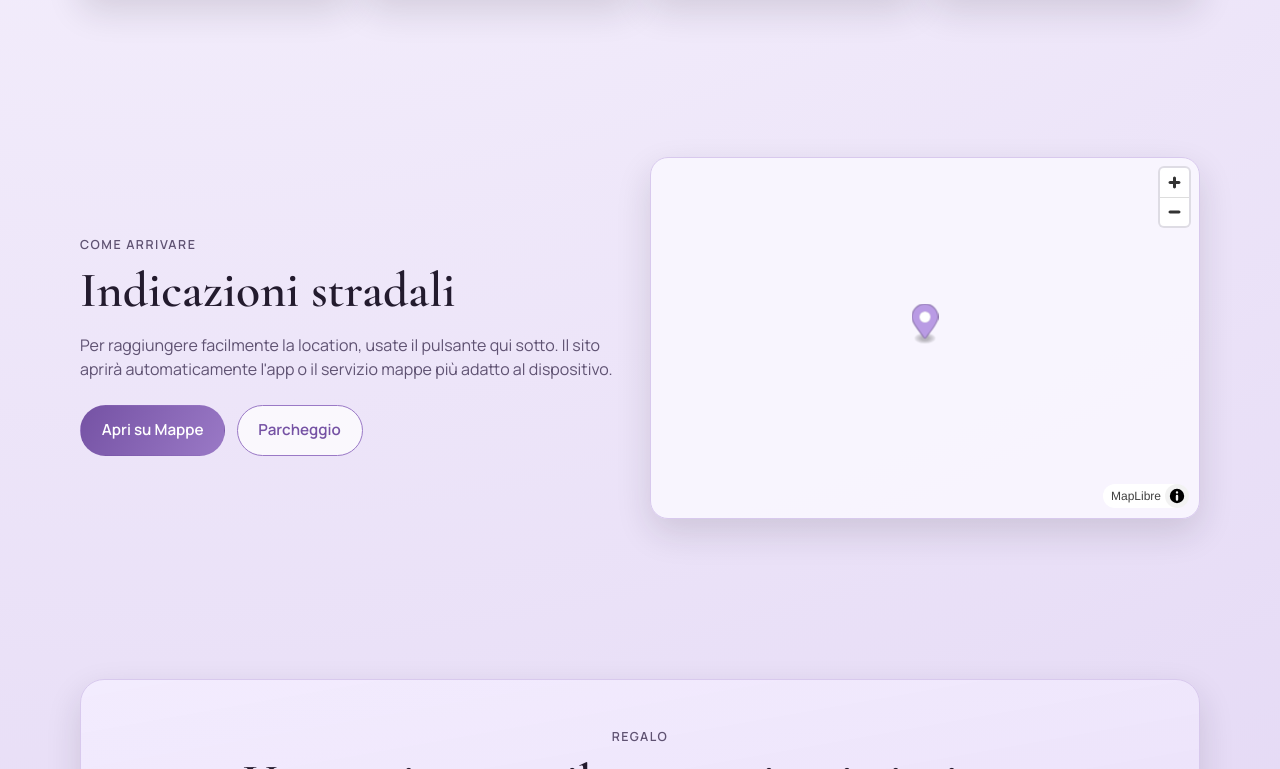
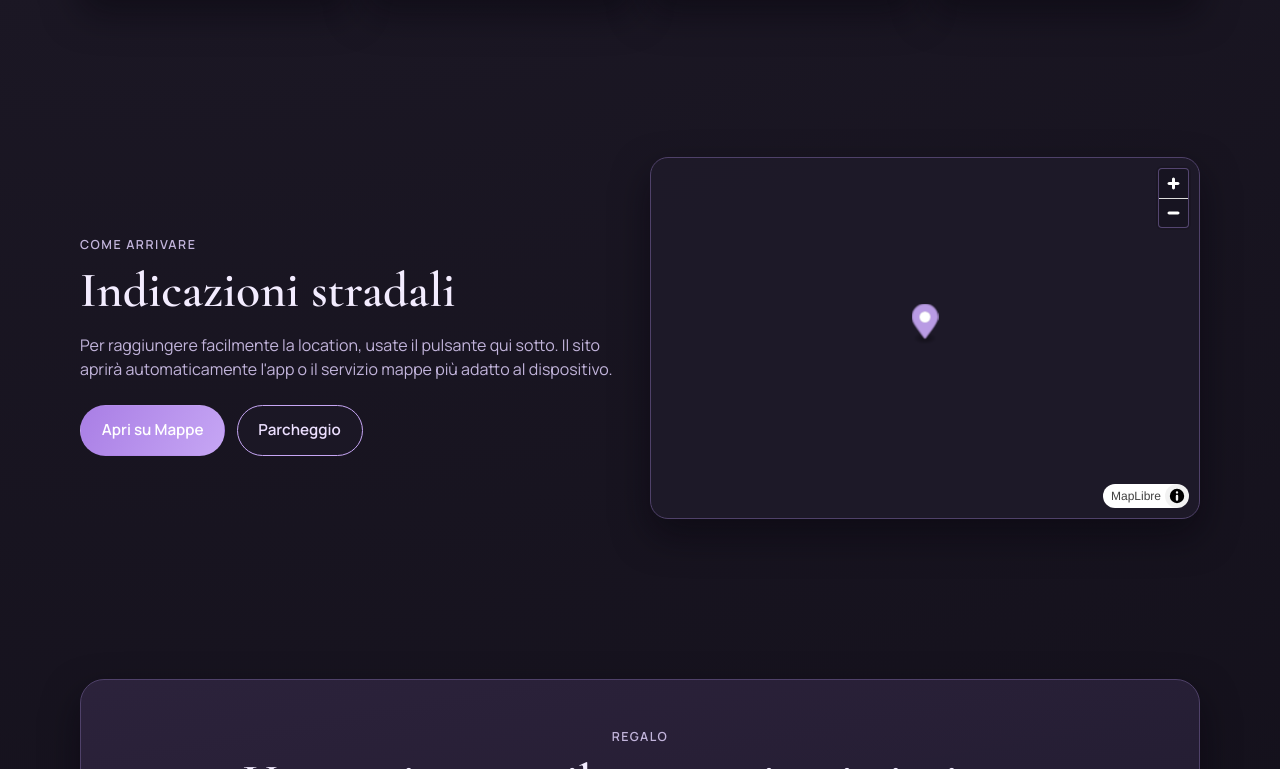
Before and after one commit to sebastianolaurent/ellini, a plain HTML site: page index.html in a window 1280 px wide. Shown: the part 2031-2800 px from the top of the page. Drawn offline with nearby package versions, Linux system fonts and the dark colour scheme; no server answers.

Commit message:
feat: add dark mode styling with adaptive MapLibre theme

```diff
--- a/script.js
+++ b/script.js
@@ -4,6 +4,9 @@ const mapContainer = document.getElementById('wedding-map');
 const openMapsButton = document.getElementById('open-maps');
 const MAP_COORDS = { lat: 44.7692730, lon: 9.3862814 };
 const MAP_LABEL = 'Agriturismo Il Torrione del Trebbia, Bobbio (PC)';
+const darkSchemeQuery = window.matchMedia('(prefers-color-scheme: dark)');
+let mapInstance = null;
+let usesAppleMap = false;
 
 function showMapMessage(message) {
   if (!mapContainer) return;
@@ -142,15 +145,24 @@ function initMapLibreMap() {
     return;
   }
 
+  if (mapInstance) {
+    mapInstance.remove();
+    mapInstance = null;
+  }
+
   mapContainer.innerHTML = '';
+  const styleUrl = darkSchemeQuery.matches
+    ? 'https://basemaps.cartocdn.com/gl/dark-matter-gl-style/style.json'
+    : 'https://basemaps.cartocdn.com/gl/positron-gl-style/style.json';
 
   const map = new maplibregl.Map({
     container: 'wedding-map',
-    style: 'https://basemaps.cartocdn.com/gl/positron-gl-style/style.json',
+    style: styleUrl,
     center: [MAP_COORDS.lon, MAP_COORDS.lat],
     zoom: 14.8,
     attributionControl: true
   });
+  mapInstance = map;
 
   map.scrollZoom.disable();
   map.addControl(new maplibregl.NavigationControl({ showCompass: false }), 'top-right');
@@ -219,6 +231,19 @@ window.addEventListener('DOMContentLoaded', () => {
   initIbanCopy();
   hydrateMapLinks();
   if (!initAppleMap()) {
+    usesAppleMap = false;
     initMapLibreMap();
+  } else {
+    usesAppleMap = true;
   }
 });
+
+if (typeof darkSchemeQuery.addEventListener === 'function') {
+  darkSchemeQuery.addEventListener('change', () => {
+    if (!usesAppleMap) initMapLibreMap();
+  });
+} else if (typeof darkSchemeQuery.addListener === 'function') {
+  darkSchemeQuery.addListener(() => {
+    if (!usesAppleMap) initMapLibreMap();
+  });
+}
--- a/styles.css
+++ b/styles.css
@@ -8,6 +8,10 @@
   --accent-dark: #7552a4;
   --border: #d8c9ed;
   --shadow: 0 14px 35px rgba(35, 27, 46, 0.14);
+}
+
+:root {
+  color-scheme: light dark;
 }
 
 * {
@@ -435,10 +439,78 @@ p {
   padding: 2.2rem 0 2.7rem;
   text-align: center;
   color: var(--muted);
+  font-family: "Cormorant Garamond", serif;
+  font-size: clamp(2rem, 4vw, 3rem);
+  line-height: 1.15;
 }
 
 .footer p + p {
   margin-top: 0.35rem;
+}
+
+@media (prefers-color-scheme: dark) {
+  :root {
+    --bg: #1b1724;
+    --bg-soft: #231d2f;
+    --card: #2a2238;
+    --text: #f3ecff;
+    --muted: #c2b4db;
+    --accent: #c6a6f4;
+    --accent-dark: #a97ee5;
+    --border: #4f4169;
+    --shadow: 0 16px 36px rgba(6, 3, 12, 0.5);
+  }
+
+  body {
+    background: radial-gradient(circle at 12% 20%, #2a2238 0%, var(--bg) 45%, #110e18 100%);
+  }
+
+  .btn-secondary {
+    background: rgba(28, 24, 38, 0.9);
+    color: #ecdfff;
+  }
+
+  .btn-secondary:hover,
+  .btn-secondary:focus-visible {
+    background: rgba(40, 34, 54, 0.95);
+  }
+
+  .hero-overlay {
+    background:
+      linear-gradient(to top, rgba(8, 6, 13, 0.72), rgba(8, 6, 13, 0.42)),
+      radial-gradient(circle at 75% 20%, rgba(156, 120, 214, 0.24), transparent 40%);
+  }
+
+  .hero-content .eyebrow {
+    background: rgba(14, 10, 22, 0.68);
+    border-color: rgba(206, 181, 241, 0.58);
+  }
+
+  .map-preview {
+    background: rgba(31, 26, 42, 0.9);
+  }
+
+  .gift-box {
+    background: linear-gradient(170deg, rgba(45, 36, 62, 0.92), rgba(30, 24, 42, 0.95));
+  }
+
+  .iban-box {
+    background: rgba(26, 21, 37, 0.8);
+  }
+
+  .iban-sep,
+  .iban-hint {
+    color: rgba(216, 198, 245, 0.5);
+  }
+
+  #wedding-map .maplibregl-ctrl-group {
+    background: rgba(24, 20, 33, 0.9);
+    border: 1px solid rgba(110, 92, 146, 0.7);
+  }
+
+  #wedding-map .maplibregl-ctrl button .maplibregl-ctrl-icon {
+    filter: invert(1) brightness(1.35);
+  }
 }
 
 @media (max-width: 980px) {
```
